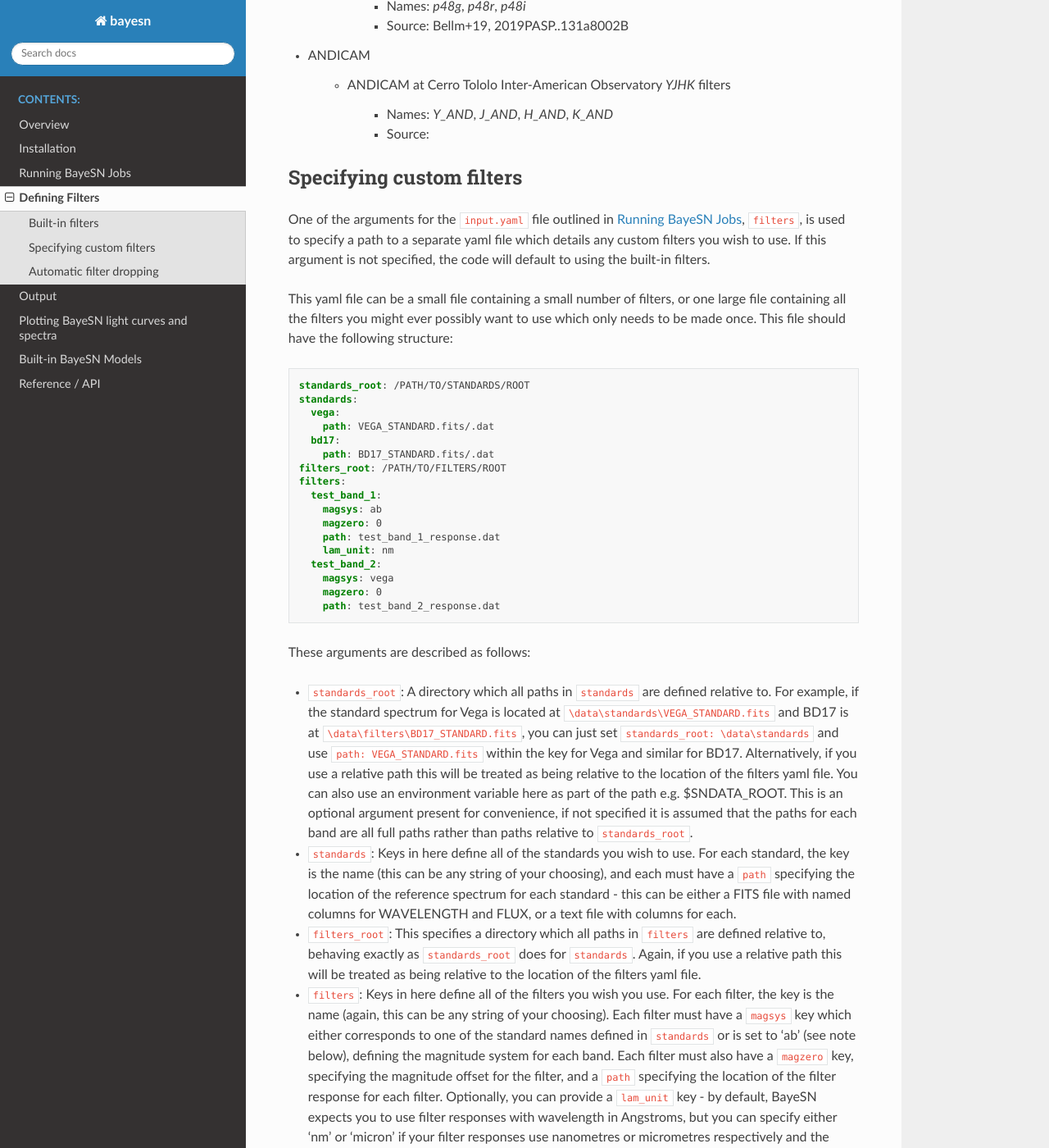
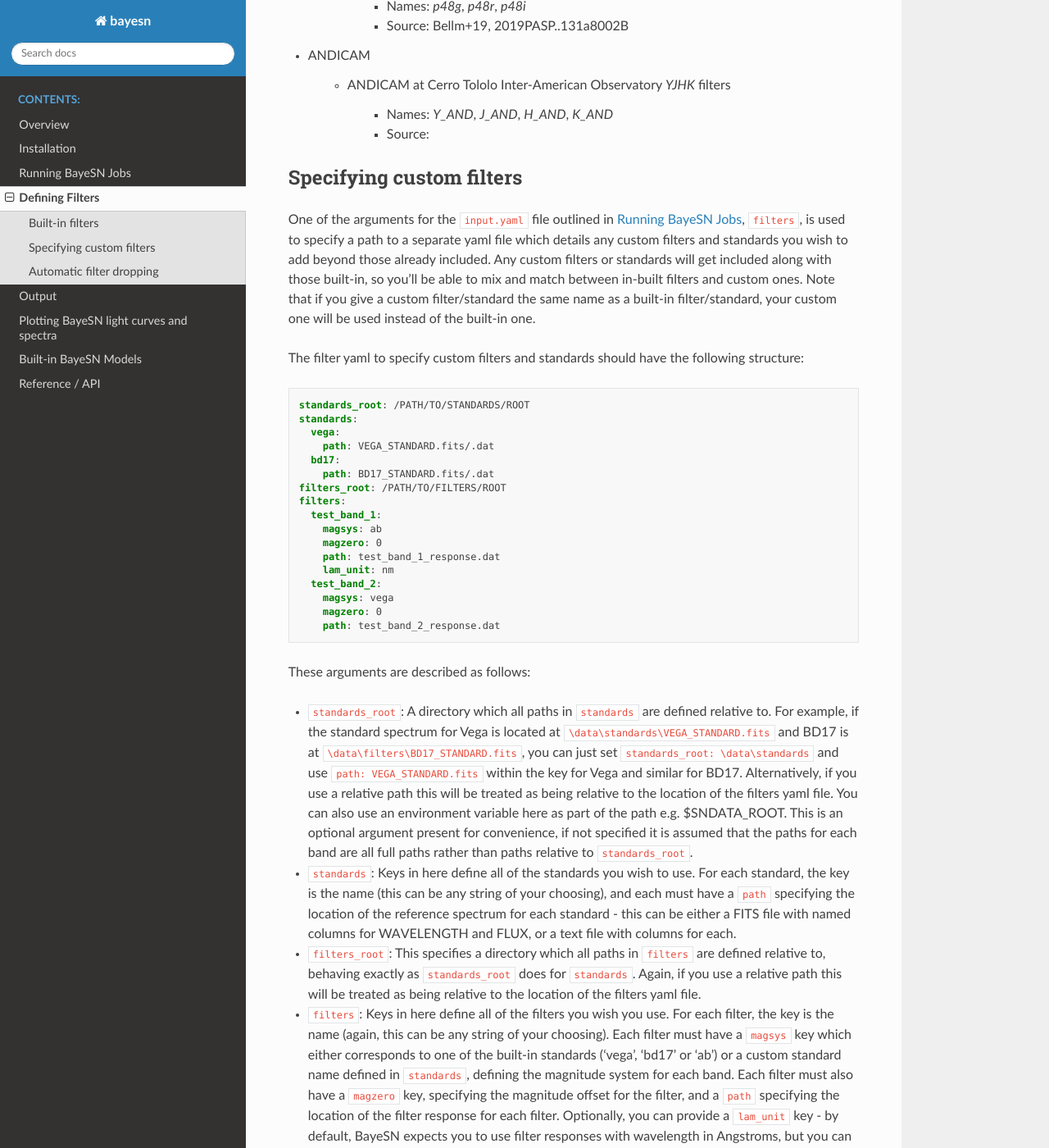
Before and after one commit to bayesn/bayesn, a Sphinx documentation site: the page built from docs/filters.rst, in a window 1280 px wide and 1400 px high, scrolled down 2284 px. Shown: the whole window at 82% size. Built offline with Sphinx 7.4.7 and the Read the Docs theme 2.0.0, drawn with Linux system fonts in a browser that asks for light colours; some of the changed text lies outside the part shown.

Commit message:
Updating documentation for new treatment of custom filters, which now get added to those that are built-in

```diff
--- a/docs/filters.rst
+++ b/docs/filters.rst
@@ -3,8 +3,8 @@
 Defining Filters
 ===================
 
-BayeSN includes a selection of filters for convenience. Alternatively, you can use your own filters through a simple
-yaml file, allowing new or updated filters to be easily implemented independently of updates to the package.
+BayeSN includes a selection of filters and standards for convenience. Alternatively, you can use your own through a
+simple yaml file, allowing new or updated filters to be easily implemented independently of updates to the package.
 
 Built-in filters
 -----------------
@@ -104,11 +104,12 @@ Specifying custom filters
 ---------------------------
 
 One of the arguments for the ``input.yaml`` file outlined in :ref:`running_bayesn`, ``filters``, is used to specify a
-path to a separate yaml file which details any custom filters you wish to use. If this argument is not specified,
-the code will default to using the built-in filters.
+path to a separate yaml file which details any custom filters and standards you wish to add beyond those already
+included. Any custom filters or standards will get included along with those built-in, so you'll be able to mix and
+match between in-built filters and custom ones. Note that if you give a custom filter/standard the same name as a
+built-in filter/standard, your custom one will be used instead of the built-in one.
 
-This yaml file can be a small file containing a small number of filters, or one large file containing all the filters
-you might ever possibly want to use which only needs to be made once. This file should have the following structure:
+The filter yaml to specify custom filters and standards should have the following structure:
 
 .. code-block:: yaml
 
@@ -135,11 +136,7 @@ These arguments are described as follows:
 - ``standards_root``: A directory which all paths in ``standards`` are defined relative to. For example, if the standard spectrum for Vega is located at ``\data\standards\VEGA_STANDARD.fits`` and BD17 is at ``\data\filters\BD17_STANDARD.fits``, you can just set ``standards_root: \data\standards`` and use ``path: VEGA_STANDARD.fits`` within the key for Vega and similar for BD17. Alternatively, if you use a relative path this will be treated as being relative to the location of the filters yaml file. You can also use an environment variable here as part of the path e.g. $SNDATA_ROOT. This is an optional argument present for convenience, if not specified it is assumed that the paths for each band are all full paths rather than paths relative to ``standards_root``.
 - ``standards``: Keys in here define all of the standards you wish to use. For each standard, the key is the name (this can be any string of your choosing), and each must have a ``path`` specifying the location of the reference spectrum for each standard - this can be either a FITS file with named columns for WAVELENGTH and FLUX, or a text file with columns for each.
 - ``filters_root``: This specifies a directory which all paths in ``filters`` are defined relative to, behaving exactly as ``standards_root`` does for ``standards``. Again, if you use a relative path this will be treated as being relative to the location of the filters yaml file.
-- ``filters``: Keys in here define all of the filters you wish you use. For each filter, the key is the name (again, this can be any string of your choosing). Each filter must have a ``magsys`` key which either corresponds to one of the standard names defined in ``standards`` or is set to 'ab' (see note below), defining the magnitude system for each band. Each filter must also have a ``magzero`` key, specifying the magnitude offset for the filter, and a ``path`` specifying the location of the filter response for each filter. Optionally, you can provide a ``lam_unit`` key - by default, BayeSN expects you to use filter responses with wavelength in Angstroms, but you can specify either 'nm' or 'micron' if your filter responses use nanometres or micrometres respectively and the units will be converted into Angstroms under-the-hood.
-
-Please note, the AB reference source is treated as an analytic function within the code so nothing needs to be included
-in ``standards`` for the AB magnitude system, any filter with ``magsys: ab`` will automatically work. If your filters
-only use the AB magnitude system, you can just omit the ``standards`` and ``standards_root`` keys entirely.
+- ``filters``: Keys in here define all of the filters you wish you use. For each filter, the key is the name (again, this can be any string of your choosing). Each filter must have a ``magsys`` key which either corresponds to one of the built-in standards ('vega', 'bd17' or 'ab') or a custom standard name defined in ``standards``, defining the magnitude system for each band. Each filter must also have a ``magzero`` key, specifying the magnitude offset for the filter, and a ``path`` specifying the location of the filter response for each filter. Optionally, you can provide a ``lam_unit`` key - by default, BayeSN expects you to use filter responses with wavelength in Angstroms, but you can specify either 'nm' or 'micron' if your filter responses use nanometres or micrometres respectively and the units will be converted into Angstroms under-the-hood.
 
 Automatic filter dropping
 --------------------------
```
Also changed, not shown: 1 other file.
